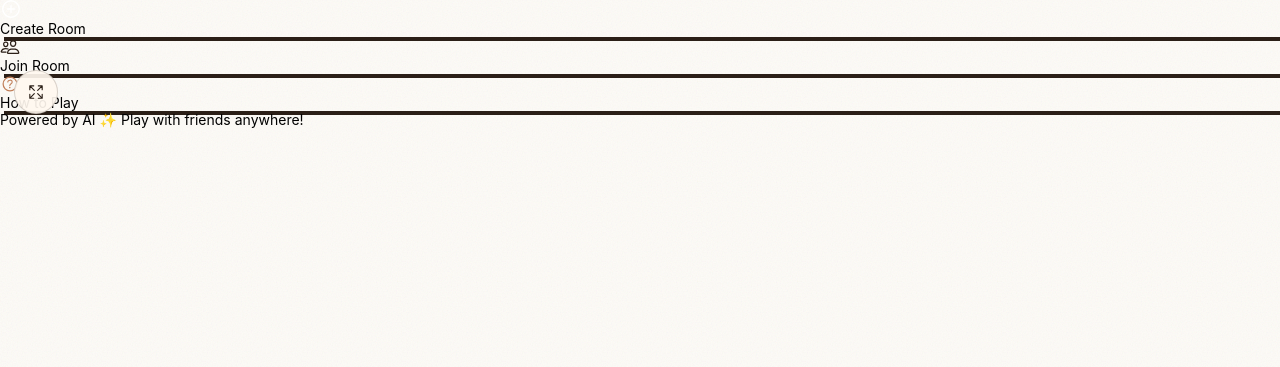
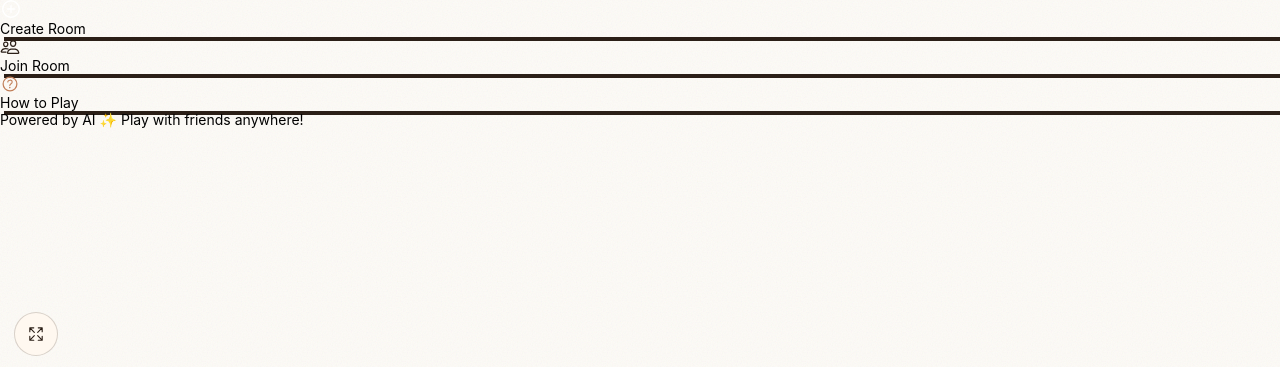
Before and after one commit to Aymen53M/ElBureauV2, a React (Vite) app: page / in a window 1280 px wide. Shown: the part 430-797 px from the top of the page. Built offline with nearby package versions, Linux system fonts and the light colour scheme; no server answers.

Commit message:
last update 12/16

```diff
--- a/app/_layout.tsx
+++ b/app/_layout.tsx
@@ -51,21 +51,24 @@ function GlobalImmersiveToggle() {
             const doc = (globalThis as any).document as any;
             if (!doc) return;
 
+            const target = doc.documentElement || doc.body;
+
             const isFs = !!(doc.fullscreenElement || doc.webkitFullscreenElement);
             try {
                 if (isFs) {
                     const exit = doc.exitFullscreen || doc.webkitExitFullscreen;
                     if (exit) await exit.call(doc);
+                    setIsImmersive(false);
                     return;
                 }
 
-                const target = doc.documentElement || doc.body;
                 const request = target?.requestFullscreen || target?.webkitRequestFullscreen;
                 if (!request) {
                     Alert.alert('Fullscreen', 'Fullscreen is not supported in this browser. Try “Add to Home Screen” for a more immersive experience.');
                     return;
                 }
                 await request.call(target);
+                setIsImmersive(true);
             } catch {
                 Alert.alert('Fullscreen', 'Unable to enter fullscreen on this device.');
             }
@@ -80,9 +83,9 @@ function GlobalImmersiveToggle() {
             <View
                 pointerEvents="box-none"
                 style={{
-                    position: 'absolute',
-                    bottom: insets.bottom + 14,
-                    left: insets.left + 14,
+                    position: Platform.OS === 'web' ? ('fixed' as any) : 'absolute',
+                    bottom: Platform.OS === 'web' ? ('calc(env(safe-area-inset-bottom) + 14px)' as any) : insets.bottom + 14,
+                    left: Platform.OS === 'web' ? ('calc(env(safe-area-inset-left) + 14px)' as any) : insets.left + 14,
                     zIndex: 9999,
                 }}
             >
```
